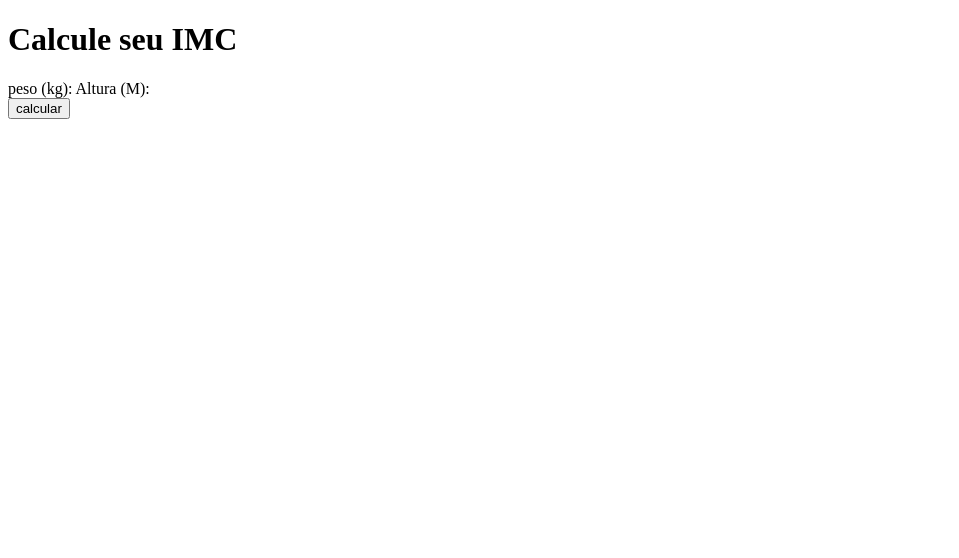
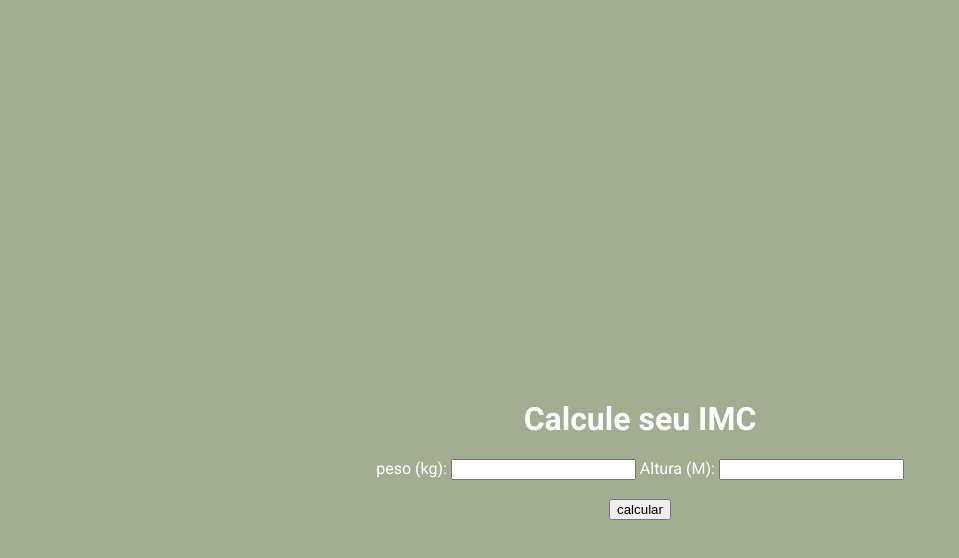
Before and after one commit to Nathan764/calculador-de-imc, a plain HTML site: page index.html in a window 1280 px wide. Shown: the whole page, without its empty margins (0-959 px from the left). Drawn offline with Linux system fonts and the light colour scheme.

Commit message:
calculador-de-IMC

```diff
--- a/estilos.css
+++ b/estilos.css
@@ -0,0 +1,16 @@
+@import url('https://fonts.googleapis.com/css2?family=Roboto:ital,wght@0,100;0,300;0,400;0,500;0,700;0,900;1,100;1,300;1,400;1,500;1,700;1,900&display=swap');
+
+body{
+    font-family: 'Roboto';
+    color: white;
+    background-color: #a2ad91;
+    margin: 0;
+    padding: 0;
+    text-align: center;
+    align-items: center;
+    margin-top: 400px;
+}
+
+.meio{
+    word-spacing:
+}
--- a/index.html
+++ b/index.html
@@ -8,12 +8,13 @@
     <link rel="stylesheet" href="estilos.css">
 </head>
 <body>
-
     <h1>Calcule seu IMC</h1>
+    <div class="meio">
     <label for="n1">peso (kg):</label>
-    <label type="number" id="peso" placehoulder="peso">
+    <input type="number" id="peso" placehoulder="peso">
     <label for="n2">Altura (M):</label>
-    <label type="number" id="altura">
+    <input type="number" id="altura">
+    </div>
 
         <br>
 
--- a/script.js
+++ b/script.js
@@ -11,5 +11,16 @@ function calcular(){
     else if(soma >= 18.6 && soma <= 24.9){
         saida.innerHTML += `<p>Seu teste deu ${soma}. Peso ideal (Parabens)`
     }
-    else if (soma >= 25 && soma <= 29.9)
+    else if (soma >= 25 && soma <= 29.9) {
+        saida.innerHTML += `<p>Seu teste deu ${soma}. Levemente acima do peso`
+    }
+    else if (soma >= 30 && soma <= 34.9){
+        saida.innerHTML += `<p>Seu teste deu ${soma}. Obesidade Grau I`
+    }
+    else if (soma >= 35 && soma <= 39.9){
+        saida.innerHTML += `<p>Seu teste deu ${soma}. Obesidade Grau II`
+    }
+    else {
+        saida.innerHTML += `<p>Seu teste deu ${soma}. Obesidade Grau III`
+    }
 }
```
